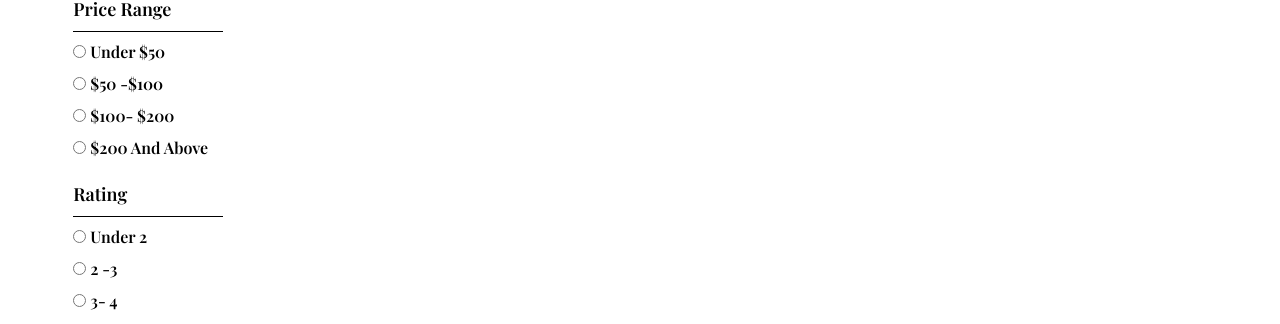
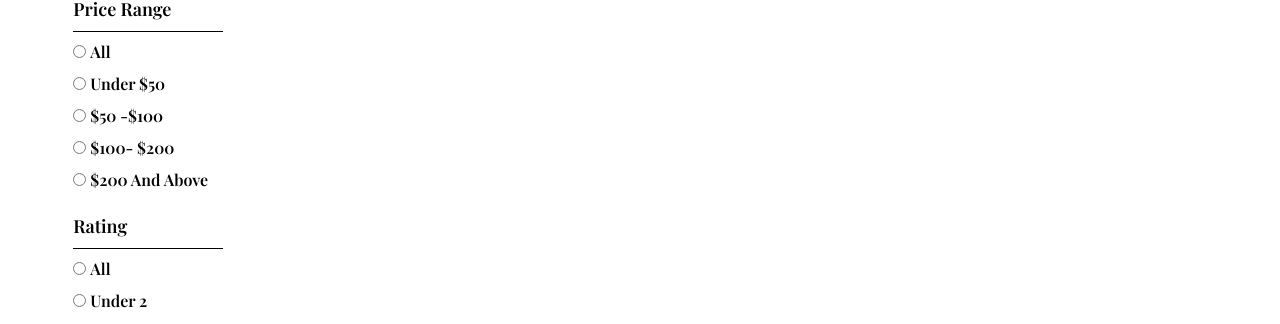
Before and after one commit to amalverse/E-Commerce-Website-Frontend-Development, a React (Vite) app: page /shop in a window 1280 px wide. Shown: the part 586-910 px from the top of the page. Built offline with nearby package versions, Linux system fonts and the light colour scheme; no server answers.

Commit message:
Update filters

```diff
--- a/src/pages/shop/ShopPage.jsx
+++ b/src/pages/shop/ShopPage.jsx
@@ -13,12 +13,14 @@ const filters = {
     "jewelery",
   ],
   priceRange: [
+    { label: "All", min: 0, max: Infinity },
     { label: "under $50", min: 0, max: 50 },
     { label: "$50 -$100", min: 50, max: 100 },
     { label: "$100- $200", min: 100, max: 200 },
     { label: "$200 and above", min: 200, max: Infinity },
   ],
   ratingRange: [
+    { label: "All", min: 0, max: Infinity },
     { label: "under 2", min: 0, max: 2 },
     { label: "2 -3", min: 2, max: 3 },
     { label: "3- 4", min: 3, max: 4 },
```
